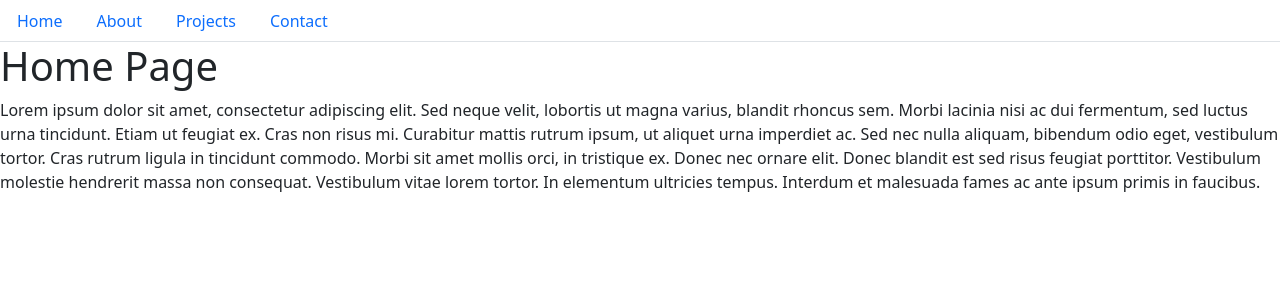
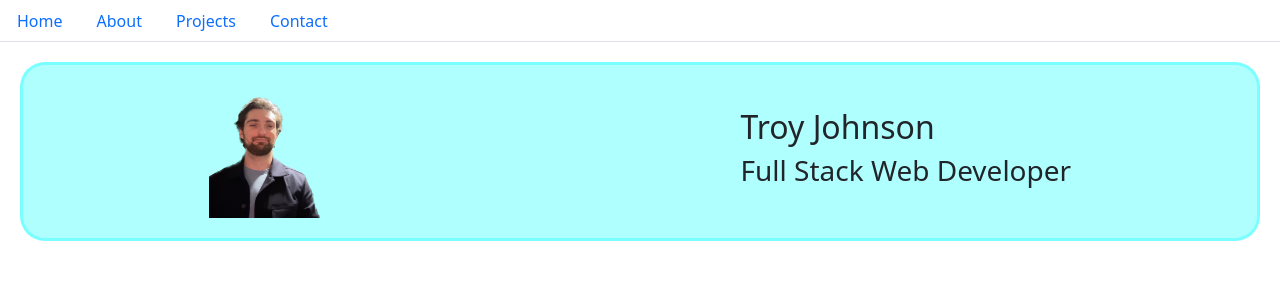
Before and after one commit to troynj/portfolio, a React (Create React App) app: page / in a window 1280 px wide. Shown: the top 300 px of the page. Built offline with nearby package versions, Linux system fonts and the light colour scheme.

Commit message:
added home

```diff
--- a/src/components/tabs/Home.js
+++ b/src/components/tabs/Home.js
@@ -2,20 +2,12 @@ import React from 'react';
 
 export default function Home() {
   return (
-    <div>
-      <h1>Home Page</h1>
-      <p>
-        Lorem ipsum dolor sit amet, consectetur adipiscing elit. Sed neque
-        velit, lobortis ut magna varius, blandit rhoncus sem. Morbi lacinia nisi
-        ac dui fermentum, sed luctus urna tincidunt. Etiam ut feugiat ex. Cras
-        non risus mi. Curabitur mattis rutrum ipsum, ut aliquet urna imperdiet
-        ac. Sed nec nulla aliquam, bibendum odio eget, vestibulum tortor. Cras
-        rutrum ligula in tincidunt commodo. Morbi sit amet mollis orci, in
-        tristique ex. Donec nec ornare elit. Donec blandit est sed risus feugiat
-        porttitor. Vestibulum molestie hendrerit massa non consequat. Vestibulum
-        vitae lorem tortor. In elementum ultricies tempus. Interdum et malesuada
-        fames ac ante ipsum primis in faucibus.
-      </p>
-    </div>
+<section id="snapshot">
+        <img id="portrait" src="/assets/images/portrait.png" />
+        <article>
+          <h2>Troy Johnson</h2>
+          <h3>Full Stack Web Developer</h3>
+        </article>
+      </section>
   );
 }
```
